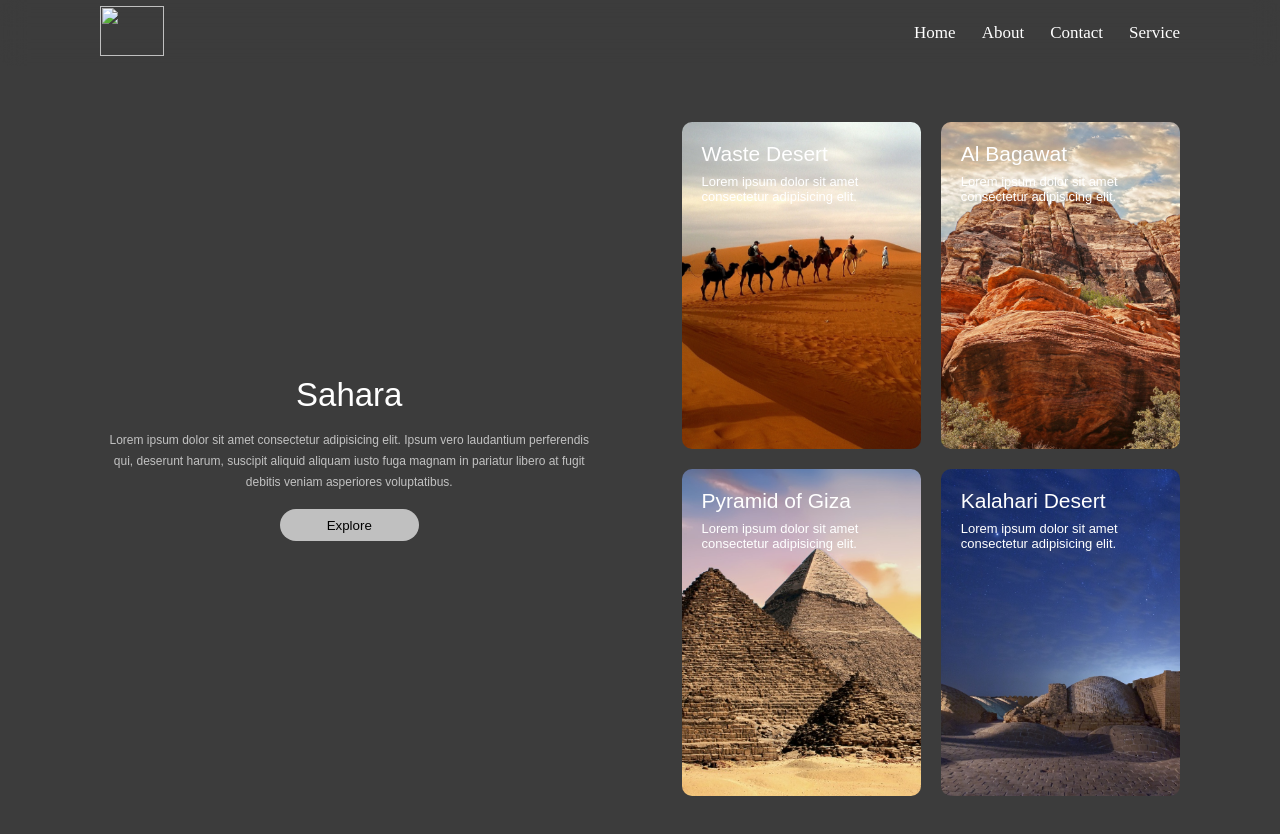
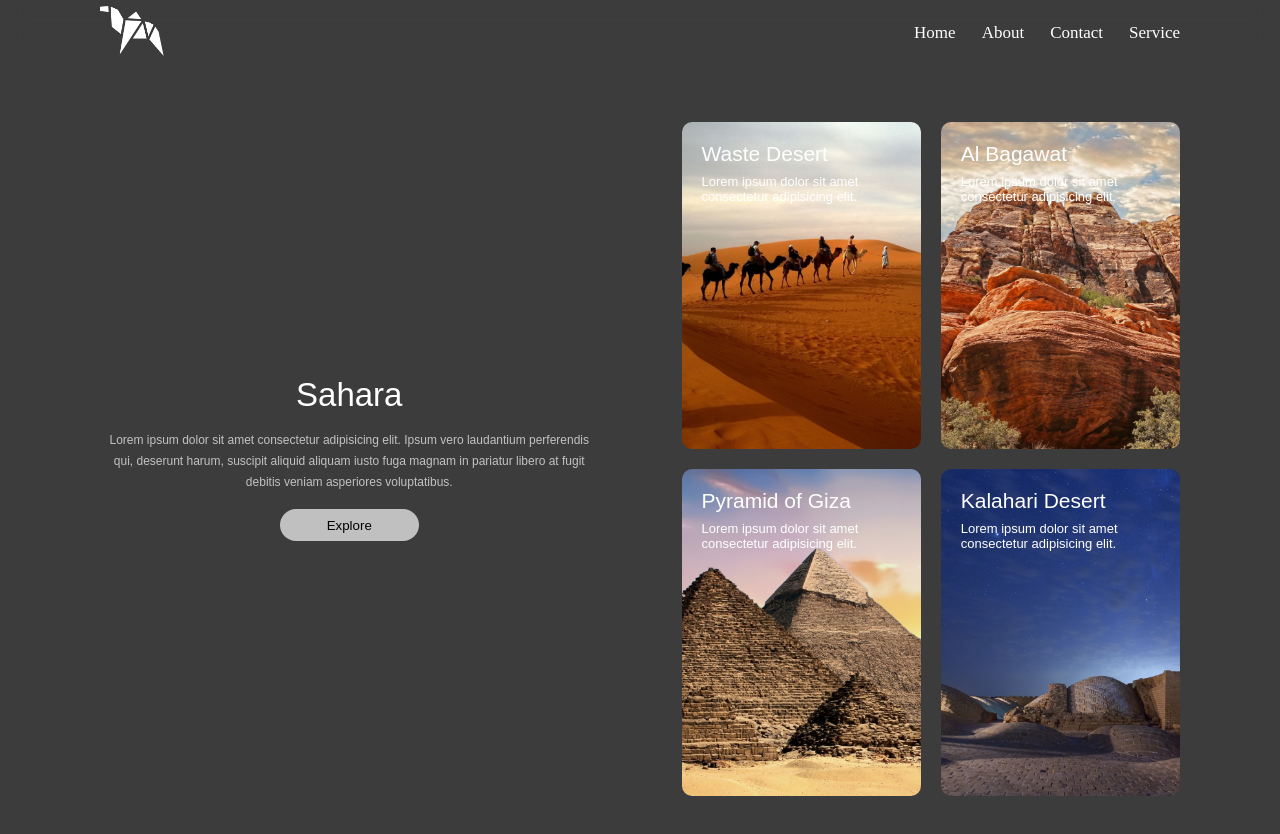
Before and after one commit to eslarabia/Site, a plain HTML site: page index.html in a window 1280 px wide. Drawn offline with Linux system fonts and the light colour scheme; the site is published under a folder, as on GitHub Pages, so addresses that start at the root find nothing.

Commit message:
Update index.html

```diff
--- a/index.html
+++ b/index.html
@@ -11,7 +11,7 @@
       <!-- Start-Header-One -->
       <header>
         <div class="logo">
-          <img src="/Desert Webpage Img/logo.png">
+          <img src="Desert Webpage Img/logo.png">
         </div>
         <nav>
           <ul class="nav-list">
```
